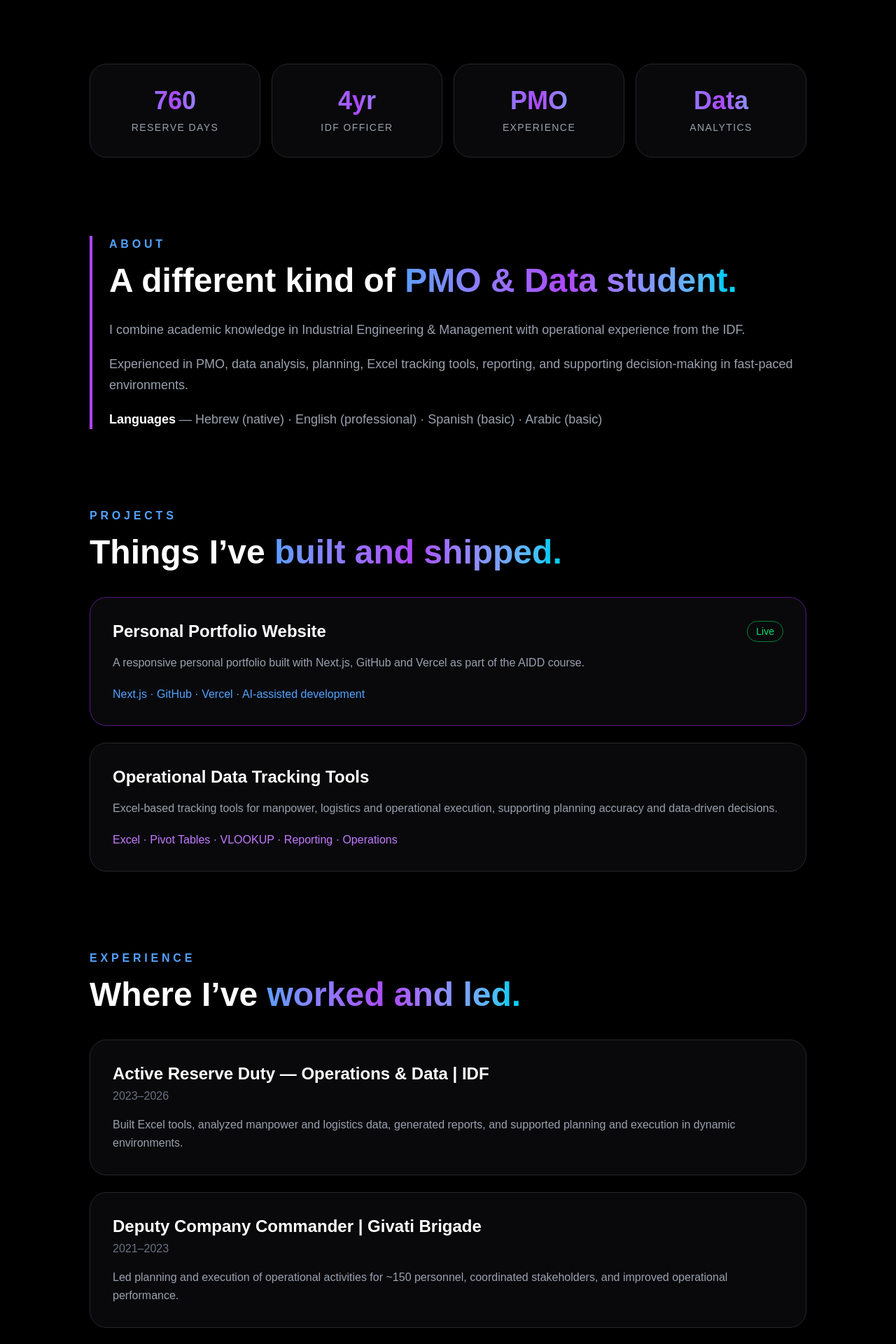
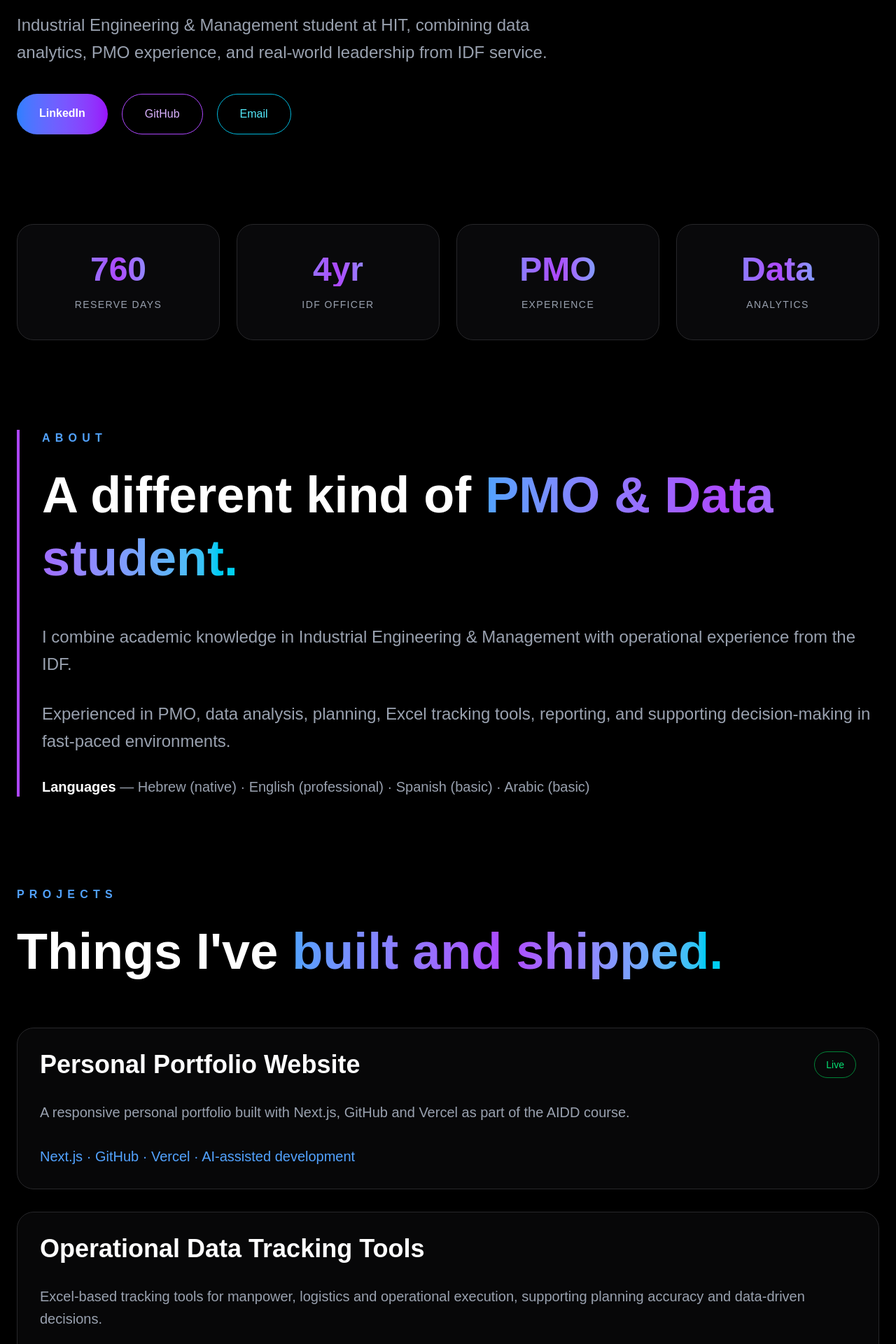
Before and after one commit to oridavid-web/aidd-ai-project, a Next.js app: page / in a window 1280 px wide. Shown: the part 620-2540 px from the top of the page at 70% size. Built offline with nearby package versions, Linux system fonts and the light colour scheme.

Commit message:
update portfolio ai section

```diff
--- /dev/null
+++ b/app/api/chat/route.ts
@@ -0,0 +1,40 @@
+import OpenAI from "openai";
+
+const client = new OpenAI({
+  apiKey: process.env.OPENAI_API_KEY,
+});
+
+export async function POST(req: Request) {
+  const { message } = await req.json();
+
+  const response = await client.chat.completions.create({
+    model: "gpt-4.1-mini",
+    messages: [
+      {
+        role: "system",
+        content: `
+You are Ori David's personal AI assistant.
+
+Ori is:
+- Industrial Engineering & Management student (HIT)
+- PMO + Data Analytics
+- IDF Officer
+- 760+ reserve days
+- Strong in Excel, SQL, Python
+- Looking for student roles in Data / PMO / BI
+
+Answer like a confident, impressive assistant helping recruiters.
+Keep answers short and sharp.
+        `,
+      },
+      {
+        role: "user",
+        content: message,
+      },
+    ],
+  });
+
+  return Response.json({
+    reply: response.choices[0].message.content,
+  });
+}
--- a/app/page.tsx
+++ b/app/page.tsx
@@ -1,4 +1,42 @@
+"use client";
+
+import { useState } from "react";
+
 export default function Home() {
+  const [input, setInput] = useState("");
+  const [reply, setReply] = useState("");
+  const [loading, setLoading] = useState(false);
+
+  const askAI = async () => {
+    if (!input.trim()) return;
+
+    setLoading(true);
+    setReply("");
+
+    try {
+      const res = await fetch("/api/chat", {
+        method: "POST",
+        headers: {
+          "Content-Type": "application/json",
+        },
+        body: JSON.stringify({ message: input }),
+      });
+
+      const data = await res.json();
+      setReply(data.reply || "Something went wrong. Please try again.");
+    } catch {
+      setReply("AI is currently unavailable. Please try again later.");
+    }
+
+    setLoading(false);
+  };
+
+  const gradientText =
+    "bg-gradient-to-r from-blue-400 via-purple-500 to-cyan-400 bg-clip-text text-transparent";
+
+  const card =
+    "rounded-3xl border border-zinc-800 bg-zinc-950/80 p-8 hover:border-purple-500 hover:scale-[1.02] transition duration-300";
+
   return (
     <main className="min-h-screen bg-black text-white px-6 py-8 overflow-hidden">
       <style>{`
@@ -6,20 +44,13 @@ export default function Home() {
           from { opacity: 0; transform: translateY(30px); }
           to { opacity: 1; transform: translateY(0); }
         }
-        @keyframes glow {
-          0%, 100% { box-shadow: 0 0 20px rgba(139, 92, 246, 0.25); }
-          50% { box-shadow: 0 0 35px rgba(34, 211, 238, 0.35); }
-        }
         .fade-up { animation: fadeUp 0.8s ease forwards; }
-        .glow-card:hover { animation: glow 1.8s ease infinite; }
       `}</style>
 
-      <nav className="max-w-5xl mx-auto flex justify-between items-center mb-24 fade-up">
-        <div className="text-xl font-bold bg-gradient-to-r from-blue-400 via-purple-500 to-cyan-400 bg-clip-text text-transparent">
-          OD
-        </div>
+      <nav className="max-w-7xl mx-auto flex justify-between items-center mb-32 fade-up">
+        <div className={`text-2xl font-extrabold ${gradientText}`}>OD</div>
 
-        <div className="hidden md:flex gap-6 text-gray-400 text-sm">
+        <div className="hidden md:flex gap-8 text-gray-400 text-base">
           <a href="#about" className="hover:text-white transition">About</a>
           <a href="#projects" className="hover:text-white transition">Projects</a>
           <a href="#experience" className="hover:text-white transition">Experience</a>
@@ -29,202 +60,289 @@ export default function Home() {
         </div>
       </nav>
 
-      <section className="max-w-5xl mx-auto mb-24 fade-up">
-        <p className="text-blue-400 font-bold tracking-[0.3em] mb-4">PORTFOLIO</p>
+      <section className="max-w-7xl mx-auto mb-32 fade-up">
+        <p className="text-blue-400 font-bold tracking-[0.45em] mb-12 text-lg">
+          PORTFOLIO
+        </p>
 
-        <h1 className="text-6xl md:text-8xl font-extrabold leading-tight">
+        <h1 className="text-7xl md:text-9xl font-extrabold leading-tight">
           Ori David
           <br />
-          <span className="bg-gradient-to-r from-blue-400 via-purple-500 to-cyan-400 bg-clip-text text-transparent">
-            PMO & Data driven.
-          </span>
+          <span className={gradientText}>PMO & Data driven.</span>
         </h1>
 
-        <p className="text-gray-400 text-xl mt-8 max-w-2xl leading-relaxed">
-          Industrial Engineering & Management student at HIT, combining data analytics,
-          PMO experience, and real-world leadership from IDF service.
+        <p className="text-gray-400 text-2xl mt-12 max-w-3xl leading-relaxed">
+          Industrial Engineering & Management student at HIT, combining data
+          analytics, PMO experience, and real-world leadership from IDF service.
         </p>
 
-        <div className="flex flex-wrap gap-4 mt-8">
-          <a href="https://www.linkedin.com/in/oridavid5" target="_blank" className="px-6 py-3 rounded-full bg-gradient-to-r from-blue-500 to-purple-600 font-semibold hover:scale-105 transition">
+        <div className="flex flex-wrap gap-5 mt-10">
+          <a
+            href="https://www.linkedin.com/in/oridavid5"
+            target="_blank"
+            className="px-8 py-4 rounded-full bg-gradient-to-r from-blue-500 to-purple-600 font-bold hover:scale-105 transition"
+          >
             LinkedIn
           </a>
-          <a href="https://github.com/oridavid-web" target="_blank" className="px-6 py-3 rounded-full border border-purple-500 text-purple-300 hover:bg-purple-500 hover:text-white hover:scale-105 transition">
+
+          <a
+            href="https://github.com/oridavid-web"
+            target="_blank"
+            className="px-8 py-4 rounded-full border border-purple-500 text-purple-300 hover:bg-purple-500 hover:text-white hover:scale-105 transition"
+          >
             GitHub
           </a>
-          <a href="mailto:Oriri8000@gmail.com" className="px-6 py-3 rounded-full border border-cyan-500 text-cyan-300 hover:bg-cyan-500 hover:text-black hover:scale-105 transition">
+
+          <a
+            href="mailto:Oriri8000@gmail.com"
+            className="px-8 py-4 rounded-full border border-cyan-500 text-cyan-300 hover:bg-cyan-500 hover:text-black hover:scale-105 transition"
+          >
             Email
           </a>
         </div>
       </section>
 
-      <section className="max-w-5xl mx-auto mb-28 fade-up">
-        <div className="grid grid-cols-2 md:grid-cols-4 gap-4">
+      <section className="max-w-7xl mx-auto mb-32">
+        <div className="grid grid-cols-2 md:grid-cols-4 gap-6">
           {[
             ["760", "Reserve Days"],
             ["4yr", "IDF Officer"],
             ["PMO", "Experience"],
             ["Data", "Analytics"],
           ].map(([num, label]) => (
-            <div key={label} className="glow-card bg-zinc-950 border border-zinc-800 rounded-3xl p-8 text-center hover:scale-105 hover:border-purple-500 transition duration-300">
-              <p className="text-4xl font-extrabold bg-gradient-to-r from-blue-400 via-purple-500 to-cyan-400 bg-clip-text text-transparent">
-                {num}
+            <div
+              key={label}
+              className="rounded-3xl border border-zinc-800 bg-zinc-950 p-10 text-center hover:border-purple-500 hover:scale-105 transition"
+            >
+              <p className={`text-5xl font-extrabold ${gradientText}`}>{num}</p>
+              <p className="text-gray-400 mt-4 tracking-widest text-sm uppercase">
+                {label}
               </p>
-              <p className="text-gray-400 mt-2 tracking-widest text-sm uppercase">{label}</p>
             </div>
           ))}
         </div>
       </section>
 
-      <section id="about" className="max-w-5xl mx-auto mb-28 border-l-4 border-purple-500 pl-6 fade-up">
-        <p className="text-blue-400 font-bold tracking-[0.3em] mb-4">ABOUT</p>
+      <section
+        id="about"
+        className="max-w-7xl mx-auto mb-32 border-l-4 border-purple-500 pl-8"
+      >
+        <p className="text-blue-400 font-bold tracking-[0.45em] mb-6">
+          ABOUT
+        </p>
 
-        <h2 className="text-4xl md:text-5xl font-bold mb-8">
-          A different kind of
-          <span className="bg-gradient-to-r from-blue-400 via-purple-500 to-cyan-400 bg-clip-text text-transparent">
-            {" "}PMO & Data student.
-          </span>
+        <h2 className="text-5xl md:text-7xl font-extrabold mb-12 leading-tight">
+          A different kind of{" "}
+          <span className={gradientText}>PMO & Data student.</span>
         </h2>
 
-        <p className="text-gray-400 text-lg leading-relaxed mb-5">
-          I combine academic knowledge in Industrial Engineering & Management with operational experience from the IDF.
+        <p className="text-gray-400 text-2xl leading-relaxed mb-8">
+          I combine academic knowledge in Industrial Engineering & Management
+          with operational experience from the IDF.
         </p>
 
-        <p className="text-gray-400 text-lg leading-relaxed mb-5">
-          Experienced in PMO, data analysis, planning, Excel tracking tools, reporting, and supporting decision-making in fast-paced environments.
+        <p className="text-gray-400 text-2xl leading-relaxed mb-8">
+          Experienced in PMO, data analysis, planning, Excel tracking tools,
+          reporting, and supporting decision-making in fast-paced environments.
         </p>
 
-        <p className="text-gray-400 text-lg">
-          <b className="text-white">Languages</b> — Hebrew (native) · English (professional) · Spanish (basic) · Arabic (basic)
+        <p className="text-gray-400 text-xl">
+          <b className="text-white">Languages</b> — Hebrew (native) · English
+          (professional) · Spanish (basic) · Arabic (basic)
         </p>
       </section>
 
-      <section id="projects" className="max-w-5xl mx-auto mb-28 fade-up">
-        <p className="text-blue-400 font-bold tracking-[0.3em] mb-4">PROJECTS</p>
+      <section id="projects" className="max-w-7xl mx-auto mb-32">
+        <p className="text-blue-400 font-bold tracking-[0.45em] mb-6">
+          PROJECTS
+        </p>
 
-        <h2 className="text-4xl md:text-5xl font-bold mb-10">
-          Things I’ve
-          <span className="bg-gradient-to-r from-blue-400 via-purple-500 to-cyan-400 bg-clip-text text-transparent">
-            {" "}built and shipped.
-          </span>
+        <h2 className="text-5xl md:text-7xl font-extrabold mb-16 leading-tight">
+          Things I've <span className={gradientText}>built and shipped.</span>
         </h2>
 
-        <div className="grid gap-6">
-          <div className="glow-card rounded-3xl border border-purple-900 bg-zinc-950 p-8 hover:border-purple-400 hover:scale-[1.02] transition duration-300">
-            <div className="flex justify-between items-center mb-4 gap-4">
-              <h3 className="text-2xl font-bold">Personal Portfolio Website</h3>
-              <span className="text-green-400 border border-green-700 px-3 py-1 rounded-full text-sm">Live</span>
+        <div className="grid gap-8">
+          <div className={`${card} border-purple-900`}>
+            <div className="flex justify-between items-center mb-8 gap-4">
+              <h3 className="text-4xl font-bold">Personal Portfolio Website</h3>
+              <span className="text-green-400 border border-green-700 px-4 py-2 rounded-full text-sm">
+                Live
+              </span>
             </div>
-            <p className="text-gray-400 leading-relaxed">
-              A responsive personal portfolio built with Next.js, GitHub and Vercel as part of the AIDD course.
+
+            <p className="text-gray-400 text-xl leading-relaxed">
+              A responsive personal portfolio built with Next.js, GitHub and
+              Vercel as part of the AIDD course.
             </p>
-            <p className="text-blue-400 mt-5">Next.js · GitHub · Vercel · AI-assisted development</p>
+
+            <p className="text-blue-400 text-xl mt-8">
+              Next.js · GitHub · Vercel · AI-assisted development
+            </p>
           </div>
 
-          <div className="glow-card rounded-3xl border border-zinc-800 bg-zinc-950 p-8 hover:border-cyan-400 hover:scale-[1.02] transition duration-300">
-            <h3 className="text-2xl font-bold mb-4">Operational Data Tracking Tools</h3>
-            <p className="text-gray-400 leading-relaxed">
-              Excel-based tracking tools for manpower, logistics and operational execution, supporting planning accuracy and data-driven decisions.
+          <div className={card}>
+            <h3 className="text-4xl font-bold mb-8">
+              Operational Data Tracking Tools
+            </h3>
+
+            <p className="text-gray-400 text-xl leading-relaxed">
+              Excel-based tracking tools for manpower, logistics and operational
+              execution, supporting planning accuracy and data-driven decisions.
             </p>
-            <p className="text-purple-400 mt-5">Excel · Pivot Tables · VLOOKUP · Reporting · Operations</p>
+
+            <p className="text-purple-400 text-xl mt-8">
+              Excel · Pivot Tables · VLOOKUP · Reporting · Operations
+            </p>
           </div>
         </div>
       </section>
 
-      <section id="experience" className="max-w-5xl mx-auto mb-28 fade-up">
-        <p className="text-blue-400 font-bold tracking-[0.3em] mb-4">EXPERIENCE</p>
+      <section id="experience" className="max-w-7xl mx-auto mb-32">
+        <p className="text-blue-400 font-bold tracking-[0.45em] mb-6">
+          EXPERIENCE
+        </p>
 
-        <h2 className="text-4xl md:text-5xl font-bold mb-10">
-          Where I’ve
-          <span className="bg-gradient-to-r from-blue-400 via-purple-500 to-cyan-400 bg-clip-text text-transparent">
-            {" "}worked and led.
-          </span>
+        <h2 className="text-5xl md:text-7xl font-extrabold mb-16 leading-tight">
+          Where I've <span className={gradientText}>worked and led.</span>
         </h2>
 
-        <div className="grid gap-6">
+        <div className="grid gap-8">
           {[
-            ["Active Reserve Duty — Operations & Data | IDF", "2023–2026", "Built Excel tools, analyzed manpower and logistics data, generated reports, and supported planning and execution in dynamic environments."],
-            ["Deputy Company Commander | Givati Brigade", "2021–2023", "Led planning and execution of operational activities for ~150 personnel, coordinated stakeholders, and improved operational performance."],
-            ["Logistics Officer | Givati Brigade", "2020–2021", "Managed logistics processes, built tracking systems, and supported resource allocation across multiple battalions."],
-          ].map(([title, years, desc]) => (
-            <div key={title} className="glow-card rounded-3xl border border-zinc-800 bg-zinc-950 p-8 hover:border-purple-500 hover:scale-[1.02] transition duration-300">
-              <h3 className="text-2xl font-bold">{title}</h3>
-              <p className="text-gray-500 mt-1">{years}</p>
-              <p className="text-gray-400 mt-4 leading-relaxed">{desc}</p>
+            [
+              "Active Reserve Duty — Operations & Data | IDF",
+              "2023-2026",
+              "Built Excel tools, analyzed manpower and logistics data, generated reports, and supported planning and execution in dynamic environments.",
+            ],
+            [
+              "Deputy Company Commander | Givati Brigade",
+              "2021-2023",
+              "Led planning and execution of operational activities for ~150 personnel, coordinated stakeholders, and improved operational performance.",
+            ],
+            [
+              "Logistics Officer | Givati Brigade",
+              "2020-2021",
+              "Managed logistics processes, built tracking systems, and supported resource allocation across multiple battalions.",
+            ],
+          ].map(([title, years, description], index) => (
+            <div
+              key={title}
+              className={`${card} ${index === 1 ? "border-purple-700" : ""}`}
+            >
+              <h3 className="text-4xl font-bold">{title}</h3>
+              <p className="text-gray-500 text-xl mt-4">{years}</p>
+              <p className="text-gray-400 text-xl mt-8 leading-relaxed">
+                {description}
+              </p>
             </div>
           ))}
         </div>
       </section>
 
-      <section id="education" className="max-w-5xl mx-auto mb-28 fade-up">
-        <p className="text-blue-400 font-bold tracking-[0.3em] mb-4">EDUCATION</p>
+      <section id="education" className="max-w-7xl mx-auto mb-32">
+        <p className="text-blue-400 font-bold tracking-[0.45em] mb-6">
+          EDUCATION
+        </p>
 
-        <h2 className="text-4xl md:text-5xl font-bold mb-10">
-          Credentials &
-          <span className="bg-gradient-to-r from-blue-400 via-purple-500 to-cyan-400 bg-clip-text text-transparent">
-            {" "}achievements.
-          </span>
+        <h2 className="text-5xl md:text-7xl font-extrabold mb-16 leading-tight">
+          Credentials & <span className={gradientText}>achievements.</span>
         </h2>
 
-        <div className="glow-card rounded-3xl border border-zinc-800 bg-zinc-950 p-8 mb-5 hover:border-cyan-400 hover:scale-[1.02] transition duration-300">
-          <h3 className="text-2xl font-bold">B.Sc. Industrial Engineering & Management</h3>
-          <p className="text-gray-400 mt-2">HIT — Holon Institute of Technology</p>
-          <p className="text-blue-400 mt-2">GPA: 88 · Expected 2027</p>
+        <div className={`${card} mb-8`}>
+          <h3 className="text-4xl font-bold">
+            B.Sc. Industrial Engineering & Management
+          </h3>
+          <p className="text-gray-400 text-xl mt-6">
+            HIT — Holon Institute of Technology
+          </p>
+          <p className="text-blue-400 text-xl mt-6">GPA: 88 · Expected 2027</p>
         </div>
 
-        <div className="glow-card rounded-3xl border border-zinc-800 bg-zinc-950 p-8 hover:border-purple-400 hover:scale-[1.02] transition duration-300">
-          <h3 className="text-2xl font-bold">AI-Driven Development Course</h3>
-          <p className="text-gray-400 mt-2">Focused on AI tools, workflow automation and process efficiency.</p>
+        <div className={card}>
+          <h3 className="text-4xl font-bold">AI-Driven Development Course</h3>
+          <p className="text-gray-400 text-xl mt-6">
+            Focused on AI tools, workflow automation and process efficiency.
+          </p>
         </div>
       </section>
 
-      <section id="ai" className="max-w-5xl mx-auto mb-32 fade-up">
-        <p className="text-blue-400 font-bold tracking-[0.3em] mb-4">ASK THE AI</p>
+      <section id="ai" className="max-w-7xl mx-auto mb-32">
+        <p className="text-blue-400 font-bold tracking-[0.45em] mb-6">
+          ASK THE AI
+        </p>
 
-        <h2 className="text-4xl md:text-5xl font-bold mb-6">
-          Curious about
-          <span className="bg-gradient-to-r from-blue-400 via-purple-500 to-cyan-400 bg-clip-text text-transparent">
-            {" "}Ori?
-          </span>
+        <h2 className="text-5xl md:text-7xl font-extrabold mb-10 leading-tight">
+          Curious about <span className={gradientText}>Ori?</span>
         </h2>
 
-        <p className="text-gray-400 mb-8 max-w-2xl">
-          An AI assistant trained on my profile. Ask about my experience, projects, or anything you'd ask in an interview.
+        <p className="text-gray-400 text-xl mb-12 max-w-4xl leading-relaxed">
+          An AI assistant trained on my profile. Ask about my experience,
+          projects, or anything you would ask in an interview.
         </p>
 
-        <div className="glow-card border border-zinc-800 rounded-3xl p-6 bg-zinc-950 hover:border-purple-500 transition">
-          <div className="flex justify-between items-center mb-6">
-            <div className="flex items-center gap-2">
-              <span className="w-2 h-2 bg-green-500 rounded-full"></span>
-              <p className="font-semibold">Ori's AI</p>
+        <div className="border border-zinc-800 rounded-3xl bg-zinc-950 p-10 hover:border-purple-500 transition">
+          <div className="flex justify-between items-center mb-10">
+            <div className="flex items-center gap-3">
+              <span className="w-3 h-3 bg-green-500 rounded-full"></span>
+              <p className="font-bold text-xl">Ori's AI</p>
             </div>
-            <p className="text-gray-500 text-sm">Coming soon</p>
+            <p className="text-gray-500 text-lg">Powered by OpenAI</p>
           </div>
 
-          <div className="flex flex-col items-center justify-center py-16 text-center">
-            <div className="w-14 h-14 rounded-full bg-gradient-to-r from-blue-500 to-purple-500 flex items-center justify-center mb-4 hover:scale-110 transition">
-              ✨
-            </div>
-            <p className="text-gray-400">Ask me anything about Ori.</p>
+          <div className="min-h-64 border-y border-zinc-800 flex items-center justify-center text-center py-12">
+            {!reply && !loading && (
+              <div>
+                <div className="w-20 h-20 rounded-full bg-gradient-to-r from-blue-500 to-purple-600 flex items-center justify-center mx-auto mb-6 text-3xl">
+                  ✨
+                </div>
+                <p className="text-gray-400 text-xl">Ask me anything about Ori.</p>
+              </div>
+            )}
+
+            {loading && <p className="text-gray-400 text-xl">Thinking...</p>}
+
+            {reply && (
+              <p className="text-gray-300 text-xl leading-relaxed max-w-4xl">
+                {reply}
+              </p>
+            )}
           </div>
 
-          <div className="flex gap-3 mt-6">
+          <div className="flex gap-4 mt-10">
             <input
+              value={input}
+              onChange={(e) => setInput(e.target.value)}
               placeholder="Ask about Ori..."
-              className="flex-1 bg-black border border-zinc-800 rounded-full px-5 py-3 text-sm outline-none focus:border-purple-500 transition"
+              className="flex-1 bg-black border border-zinc-800 rounded-full px-6 py-4 text-lg outline-none focus:border-purple-500 transition"
             />
-            <button className="px-5 py-3 rounded-full bg-gradient-to-r from-blue-500 to-purple-600 hover:scale-105 transition">
+
+            <button
+              onClick={askAI}
+              disabled={loading}
+              className="px-8 py-4 rounded-full bg-gradient-to-r from-blue-500 to-purple-600 font-bold hover:scale-105 transition disabled:opacity-50"
+            >
               ➤
             </button>
           </div>
         </div>
       </section>
 
-      <section id="contact" className="max-w-5xl mx-auto text-center pb-20 fade-up">
-        <p className="text-blue-400 font-bold tracking-[0.3em] mb-4">CONTACT</p>
-        <h2 className="text-4xl md:text-5xl font-bold mb-6">Let’s connect.</h2>
-        <p className="text-gray-400 mb-8">Open to student roles in PMO, Data, BI, AI, Operations and Analytics.</p>
-        <a href="mailto:Oriri8000@gmail.com" className="px-8 py-4 rounded-full bg-gradient-to-r from-blue-500 via-purple-600 to-cyan-500 font-bold hover:scale-105 transition inline-block">
+      <section id="contact" className="max-w-7xl mx-auto text-center pb-24">
+        <p className="text-blue-400 font-bold tracking-[0.45em] mb-6">
+          CONTACT
+        </p>
+
+        <h2 className="text-5xl md:text-7xl font-extrabold mb-8">
+          {"Let's connect."}
+        </h2>
+
+        <p className="text-gray-400 text-xl mb-10">
+          Open to student roles in PMO, Data, BI, AI, Operations and Analytics.
+        </p>
+
+        <a
+          href="mailto:Oriri8000@gmail.com"
+          className="px-10 py-5 rounded-full bg-gradient-to-r from-blue-500 via-purple-600 to-cyan-500 font-bold hover:scale-105 transition inline-block"
+        >
           Contact Me
         </a>
       </section>
--- a/package.json
+++ b/package.json
@@ -10,6 +10,7 @@
   },
   "dependencies": {
     "next": "16.2.4",
+    "openai": "^6.34.0",
     "react": "19.2.4",
     "react-dom": "19.2.4"
   },
```
Also changed, not shown: 1 other file (tests, documents, lock files or other folders).
